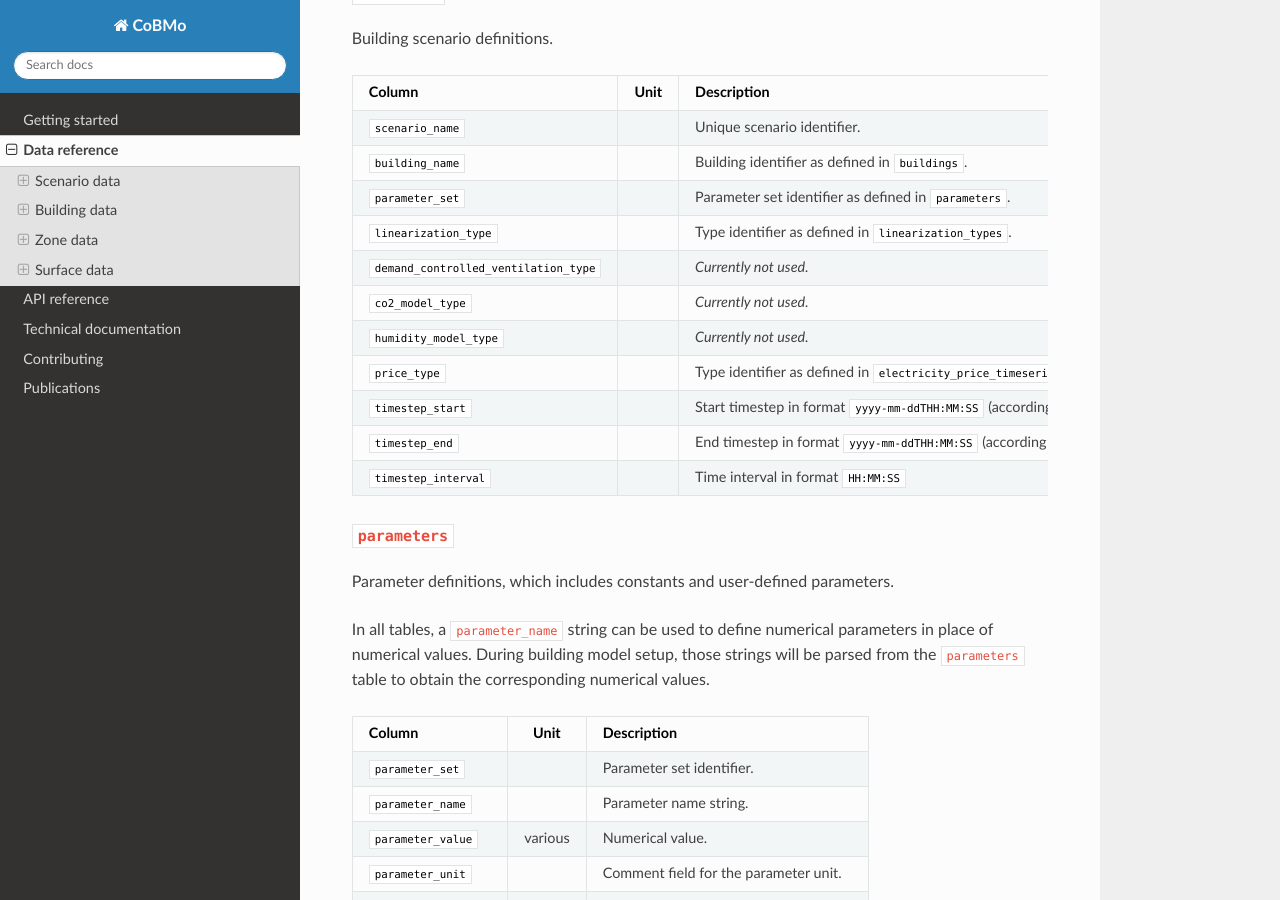
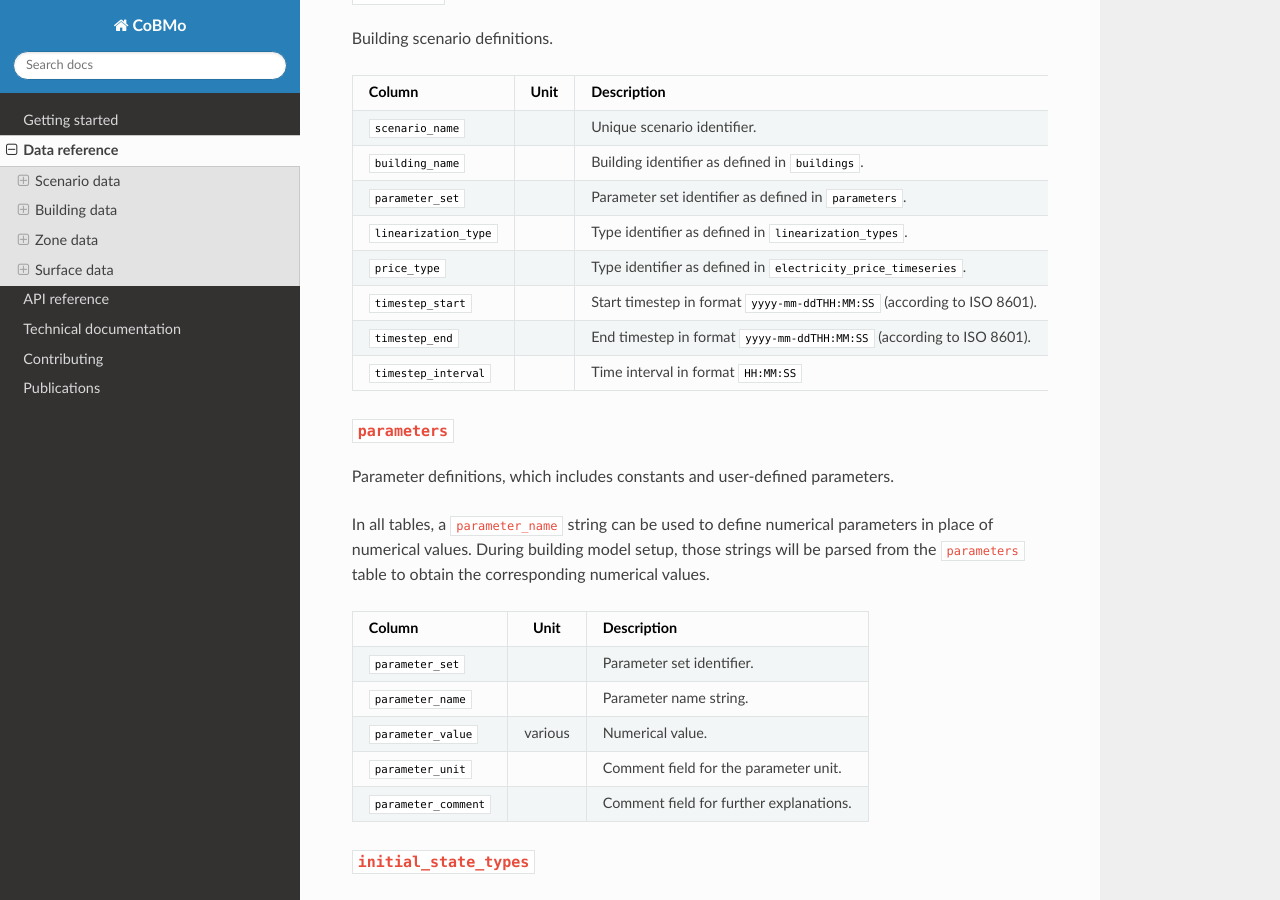
Before and after one commit to mesmo-dev/cobmo, a Sphinx documentation site: the page built from docs/data_reference.md, in a window 1280 px wide and 900 px high, scrolled down 533 px. Built offline with Sphinx 7.4.7 and the Read the Docs theme 2.0.0, drawn with Linux system fonts in a browser that asks for light colours.

Commit message:
data & data_schema & docs: Remove outdated scenario columns

```diff
--- a/docs/data_reference.md
+++ b/docs/data_reference.md
@@ -18,9 +18,6 @@ Building scenario definitions.
 | `building_name` | | Building identifier as defined in `buildings`. |
 | `parameter_set` | | Parameter set identifier as defined in `parameters`. |
 | `linearization_type` | | Type identifier as defined in `linearization_types`. |
-| `demand_controlled_ventilation_type` | | *Currently not used.* |
-| `co2_model_type` | | *Currently not used.* |
-| `humidity_model_type` | | *Currently not used.* |
 | `price_type` | | Type identifier as defined in `electricity_price_timeseries`. |
 | `timestep_start` | | Start timestep in format `yyyy-mm-ddTHH:MM:SS` (according to ISO 8601). |
 | `timestep_end` | | End timestep in format `yyyy-mm-ddTHH:MM:SS` (according to ISO 8601). |
```
Also changed, not shown: 7 other files.
